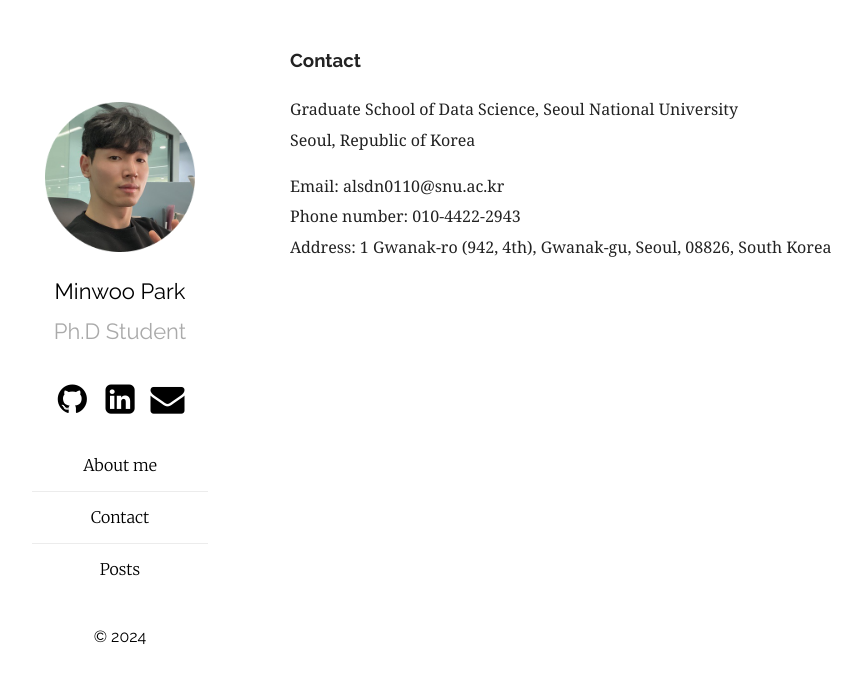
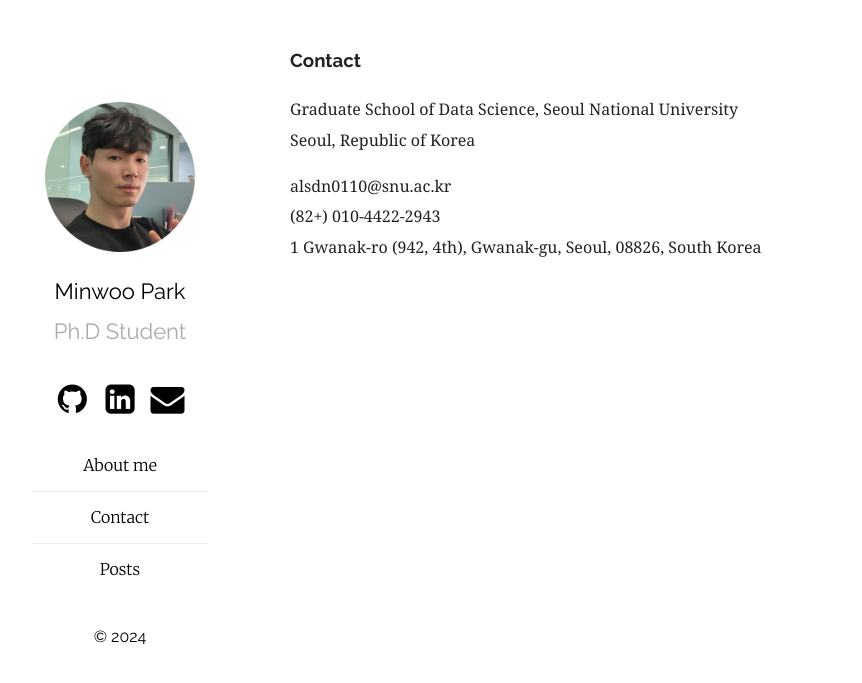
Before and after one commit to MinwooPark96/minwoopark96.github.com, a Jekyll site: the page built from contact.md, in a window 1280 px wide. Shown: the top 683 px of the page, without its empty margins (65-927 px from the left). Built offline with Jekyll 4.4.1, drawn with Linux system fonts in a browser that asks for light colours; our own code applies the rules of GitHub Pages for plain Markdown files.

Commit message:
Fix contact

```diff
--- a/contact.md
+++ b/contact.md
@@ -7,6 +7,6 @@ layout: page
 Graduate School of Data Science, Seoul National University <br/>
 Seoul, Republic of Korea <br/>
 
-Email: alsdn0110@snu.ac.kr <br/>
-Phone number: 010-4422-2943<br/>
-Address: 1 Gwanak-ro (942, 4th), Gwanak-gu, Seoul, 08826, South Korea
+alsdn0110@snu.ac.kr <br/>
+(82+) 010-4422-2943<br/>
+1 Gwanak-ro (942, 4th), Gwanak-gu, Seoul, 08826, South Korea
```
